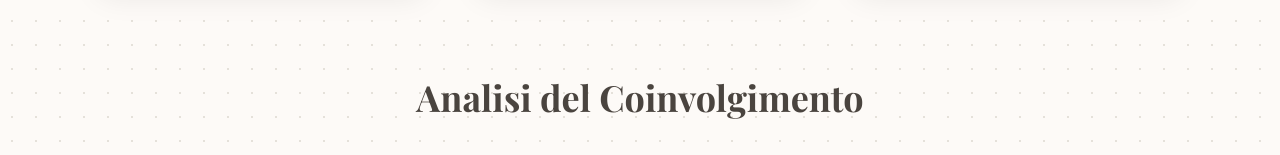
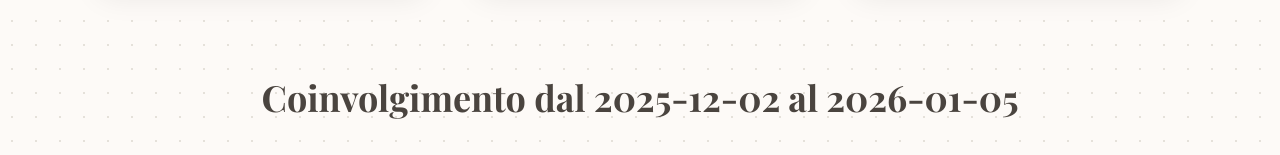
Before and after one commit to agoraio1979/mediakit, a plain HTML site: page index.html in a window 1280 px wide. Shown: the part 639-794 px from the top of the page. Drawn offline with nearby package versions, Linux system fonts and the light colour scheme; a web font is replaced by a local one.

Commit message:
deploy: 7c8d3976dc97cd8f761ed7f46edc42e5a24a3118

```diff
--- a/index.html
+++ b/index.html
@@ -64,7 +64,7 @@
 
         <!-- Deep Dive: Engagement Quality -->
         <section class="mb-24">
-            <h2 class="text-4xl font-bold mb-10 text-center">Analisi del Coinvolgimento</h2>
+            <h2 class="text-4xl font-bold mb-10 text-center">Coinvolgimento <span class="date-interval-value"></span></h2>
             <div class="grid grid-cols-2 md:grid-cols-4 gap-4">
                 <div class="bg-white p-6 rounded-2xl shadow-sm text-center">
                     <p class="text-3xl font-bold accent-color" id="likes-value"></p>
```
